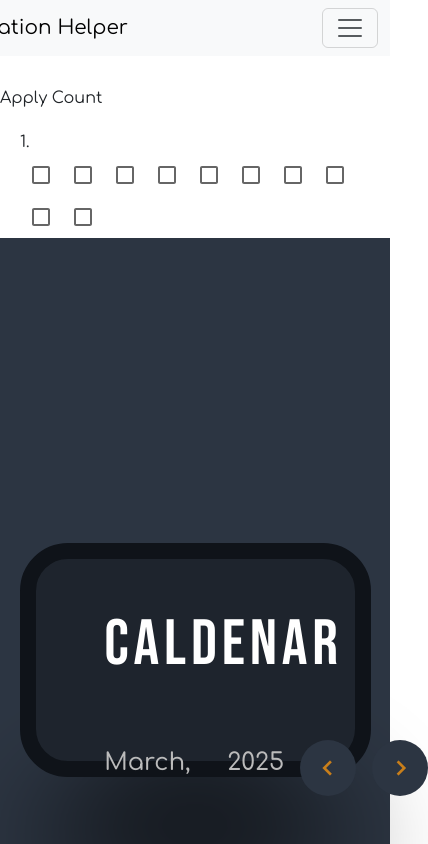
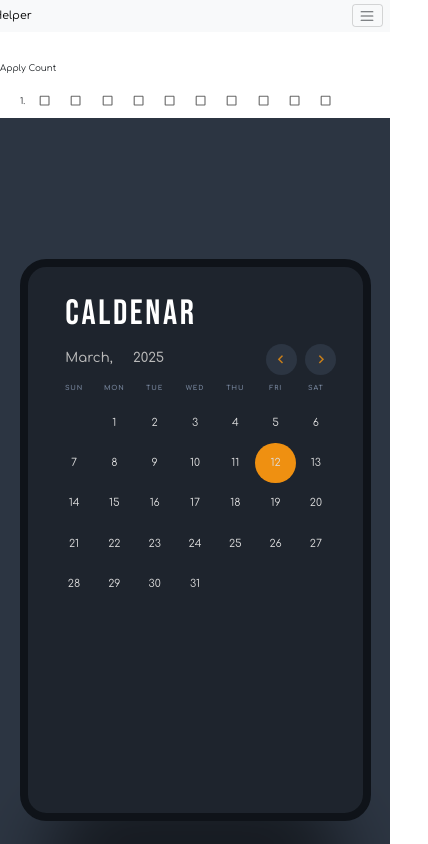
Before and after one commit to jbkim0547/application-countingapp, a React (Create React App) app: page /count in a window 390 px wide. Shown: the top 844 px of the page, 428 px wide, since content can reach past the window. Built offline with nearby package versions, Linux system fonts and the light colour scheme.

Commit message:
Ends up Calendar

```diff
--- a/src/Calendar/Calendar.css
+++ b/src/Calendar/Calendar.css
@@ -296,3 +296,98 @@
 .year {
     font-size: 62.5%;
 }
+
+@media (max-width: 850px) {
+    .appliation-calendar{
+        flex-direction: column;
+        row-gap: 2rem;
+        aspect-ratio: 3 / 2;
+    }
+
+    .calender{
+        width: 70%;
+        margin: auto;
+    }
+
+    .navigate-date {
+        margin: 1rem 0;
+    }
+
+    .weekdays {
+        margin: 1rem 0;
+    }
+
+    .events {
+        width: 80%;
+        margin: auto;
+    }
+
+    .event-popup{
+        top:18%;
+        left: 50%;
+        transform: translateX(-50%);
+        width: 60%;
+        aspect-ratio: 4 / 3;
+        row-gap: 1rem;
+    }
+
+    .event-popup-time{
+        width: clamp(5rem, 10cqi, 8rem);
+        font-size: clamp(1.5rem, 3cqi, 2.2rem);
+    }
+
+    .time-input input{
+        width: clamp(5rem, 10cqi, 8rem);
+        font-size: clamp(1.2rem, 2cqi, 1.6rem);
+    }
+
+    .event-popup textarea {
+        width: clamp(18rem, 35cqi, 28rem);
+    }
+
+    .event-popup textarea::placeholder {
+        font-size: clamp(1rem, 1.5cqi, 1.2rem);
+    }
+
+    .event-popup-btn{
+        width: clamp(18rem, 35cqi, 28rem);
+        font-size: clamp(1.5rem, 3cqi, 2.2rem);
+    }
+
+    .event-date {
+        font-size: clamp(1rem, 1.4cqi, 1.2rem);
+    }
+
+    .event-time {
+        font-size: clamp(1rem, 2cqi, 1.6rem);
+    }
+
+    .event-text {
+        font-size: clamp(1rem, 2.5cqi, 1.4rem);
+    }
+}
+
+@media (max-width: 500px){
+    .calender-app {
+        aspect-ratio: 10 / 9;
+    }
+
+    .calender{
+        width: 100%
+    }
+
+    .event-popup {
+        top: 23%;
+        width: 80%;
+    }
+
+    .events {
+        width: 100%
+    }
+}
+
+@media (max-width: 375px) {
+    .calender-app{
+        aspect-ratio: 3 / 2;
+    }
+}
--- a/src/index.css
+++ b/src/index.css
@@ -18,7 +18,14 @@
   background-color: #2c3542;
   display: grid;
   place-items: center;
+  overflow: hidden;
   perspective: 100rem;
+}
+
+@media (max-width: 500px){
+  html{
+    font-size: 55%;
+  }
 }
 
 
```
